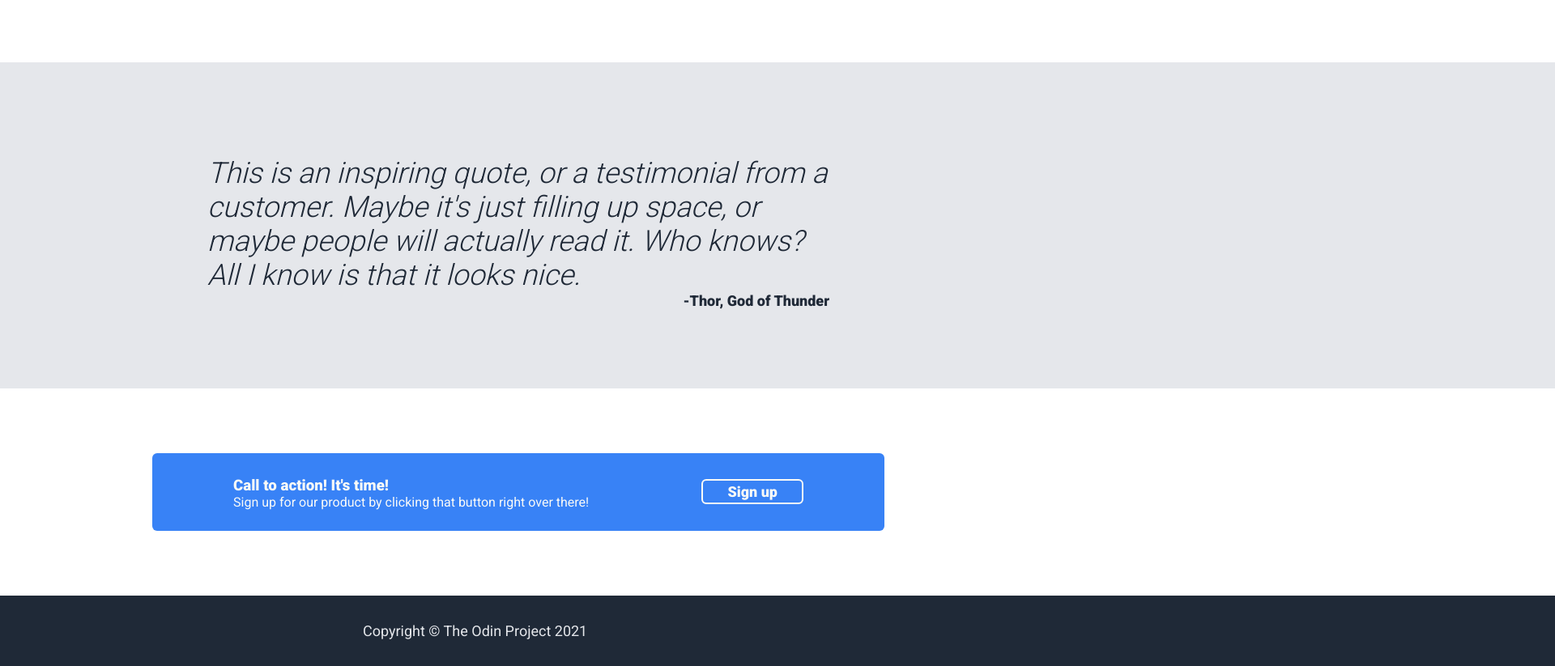
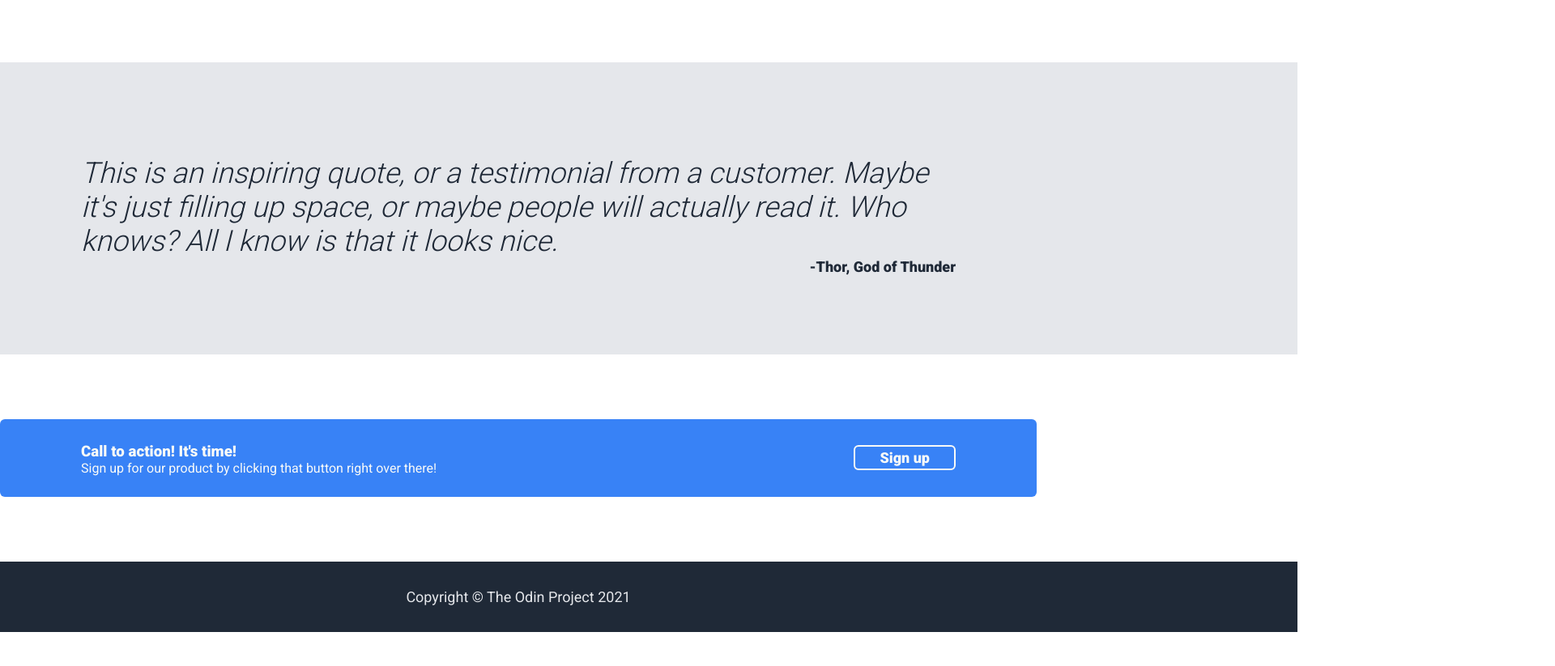
Before and after one commit to MSemolic/landing-page, a plain HTML site: page index.html in a window 1280 px wide. Shown: the part 860-1683 px from the top of the page at 81% size, 1920 px wide, since content can reach past the window. After the commit the page ends 1641 px from the top, so only its background shows below. Drawn offline with Linux system fonts and the light colour scheme.

Commit message:
Alignment, resize of the body. Correct size of the html and the landing page website.

```diff
--- a/stylesheet.css
+++ b/stylesheet.css
@@ -4,15 +4,16 @@
     display: flex;
     justify-content: center;
     align-items: center;
-    width: auto;
+    margin: 0 auto;
+    width: 1080px;
 }
 
 body {
     display: flex;
     flex-direction: column;
+    justify-content: center;
     align-items: center;
-    width: 1350px;
-    margin: 0 auto;
+    margin: 0;
 }
 
 /*#region Here the css code for HEADER and NAVIGATION bar.*/
@@ -22,9 +23,9 @@
     justify-content: space-between;
     align-items: flex-end;
     background-color: #1F2937;
-    width:80%;
+    width: 1080px;
     padding-top: 20px;
-    padding-inline: 100%;
+    padding-inline: 33%;
 }
 
 #head_nav header {
@@ -63,10 +64,9 @@
     display: flex;
     flex-direction: row;
     background-color: #1F2937;
-    width: 80%;
-    min-width: 80%;
+    width: 1080px;
     padding-block: 100px;
-    padding-inline: 100%;
+    padding-inline: 33%;
 }
 
 #top_section #top_left_part {
@@ -140,6 +140,7 @@
     flex-direction: column;
     align-items: center;
     margin-bottom: 80px;
+    width: 1080px;
 }
 
 #random_info_section h2 {
@@ -187,8 +188,8 @@
     display: flex;
     flex-direction: column;
     background-color: #E5E7EB;
-    width: 60%;
-    padding-inline: 100%;
+    width: 1080px;
+    padding-inline: 33%;
     color:#1F2937;
     padding-block: 80px;
 }
@@ -216,7 +217,7 @@
     flex-direction: row;
     justify-content: space-between;
     align-items: center;
-    width: 55%;
+    width: 1080px;
     margin-block: 80px;
     padding-inline: 100px;
     padding-block: 10px;
@@ -257,13 +258,14 @@
 
 /*#region Here the css code for the FOOTER is written.*/
 footer {
+    text-align: center;
     background-color: #1F2937;
     font-family: 'Roboto', sans-serif;
     font-weight: 400;
     color: #E5E7EB;
     font-size: 18px;
-    width: 30%;
+    width: 1080px;
     padding-block: 15px;
-    padding-inline: 100%;
+    padding-inline: 33%;
 }
 /*#endregion*/
```
